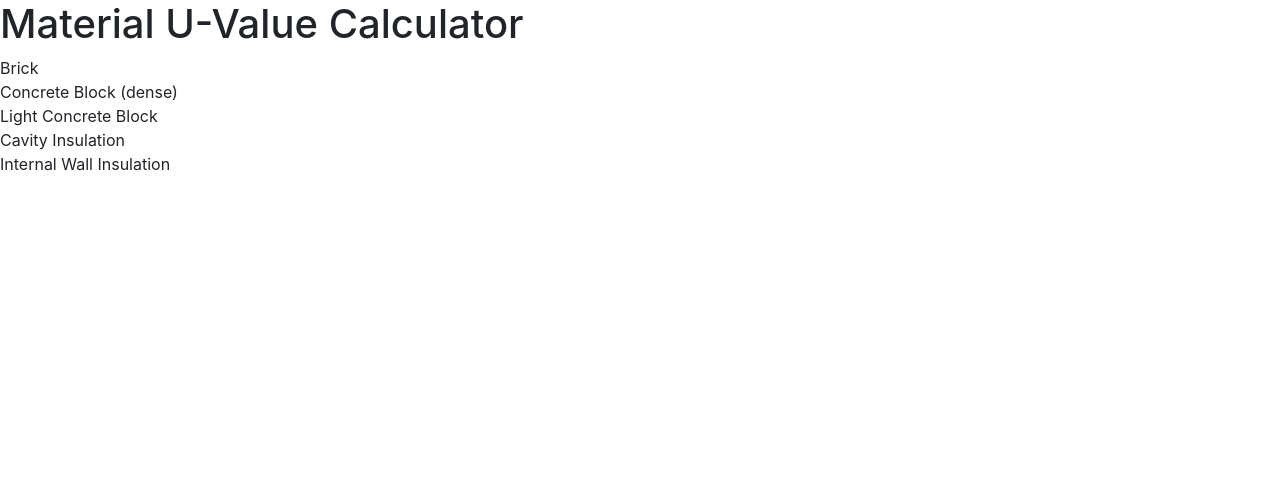
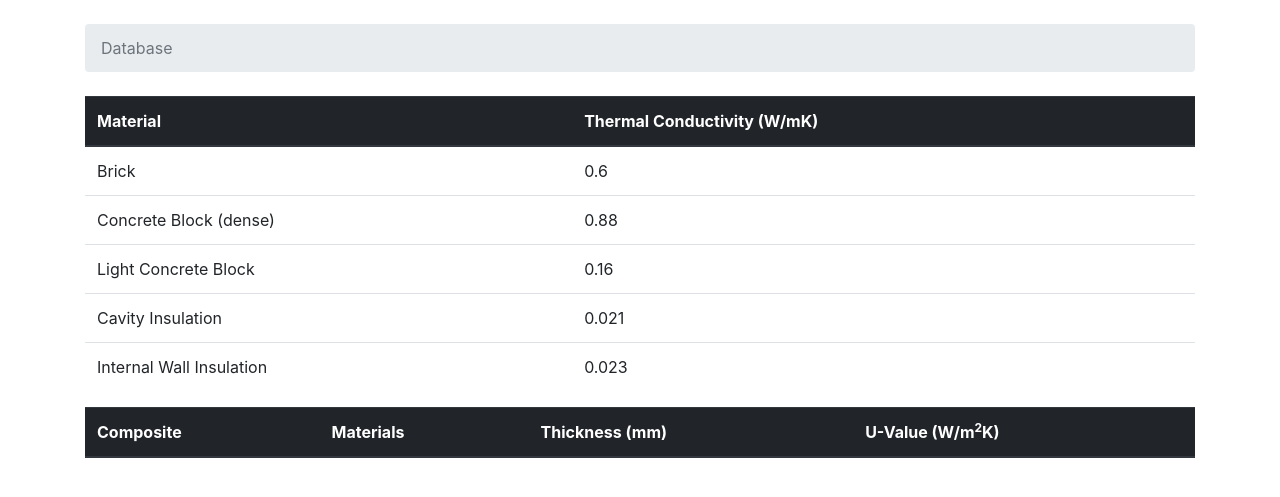
Before and after one commit to BenCurrieDev/SkoonAssignment, a Django app: page / in a window 1280 px wide. Shown: the top 497 px of the page. Run offline with Django 4.2, Linux system fonts and the light colour scheme; data comes from the database, SQL or seed files in the repository; lists and menus that the app fills with data are empty; some libraries are stand-ins or nearby versions.

Commit message:
updated homepage to display db

```diff
--- a/templates/home.html
+++ b/templates/home.html
@@ -6,11 +6,46 @@
     <link rel="stylesheet" href="{% static 'css/bootstrap.min.css' %}">
   </head>
   <body>
-    <h1>Material U-Value Calculator</h1>
+    <div class="container">
+      <ol class="breadcrumb my-4">
+        <li class="breadcrumb-item active">Database</li>
+      </ol>
 
-    {% for material in materials %}
-      {{ material.name }} <br>
-    {% endfor %}
+      <table class="table">
+        <thead class="thead-dark">
+          <tr>
+            <th>Material</th>
+            <th>Thermal Conductivity (W/mK)</th>
+          </tr>
+        </thead>
+        <tbody>
+          {% for material in materials %}
+            <tr>
+              <td>
+                {{ material.name }}
+              </td>
+              <td class="align-middle">
+                {{material.thermal_conductivity}}
+              </td>
+            </tr>
+          {% endfor %}
+        </tbody>
+      </table>
+
+      <table class="table">
+        <thead class="thead-dark">
+          <tr>
+            <th>Composite</th>
+            <th>Materials</th>
+            <th>Thickness (mm)</th>
+            <th>U-Value (W/m<sup>2</sup>K)</th>
+          </tr>
+        </thead>
+        <tbody>
+        </tbody>
+      </table>
+    </div>
+
 
   </body>
 </html>
```
